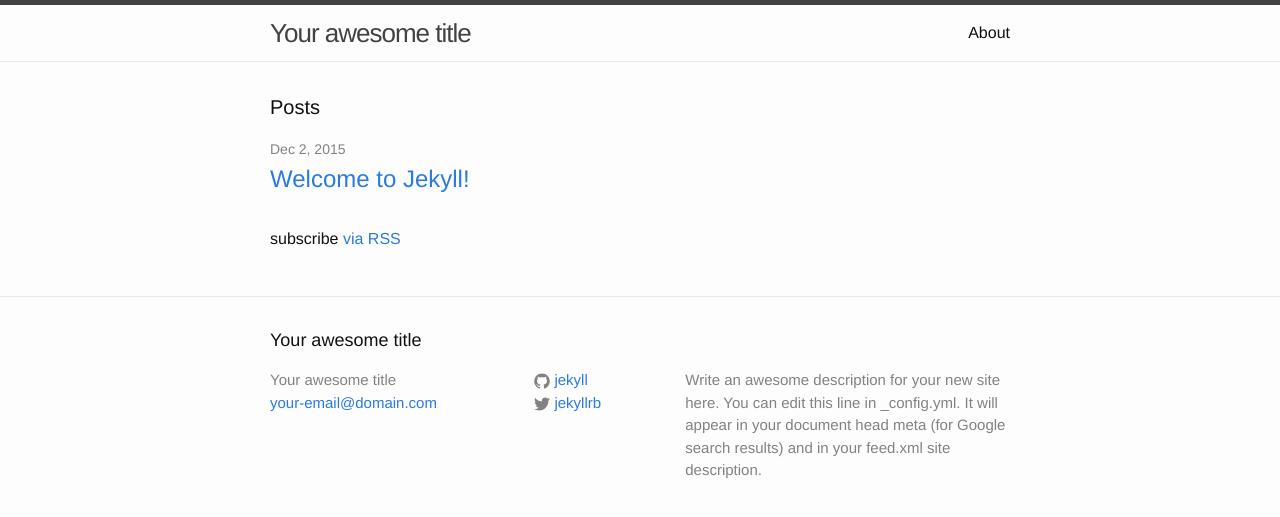
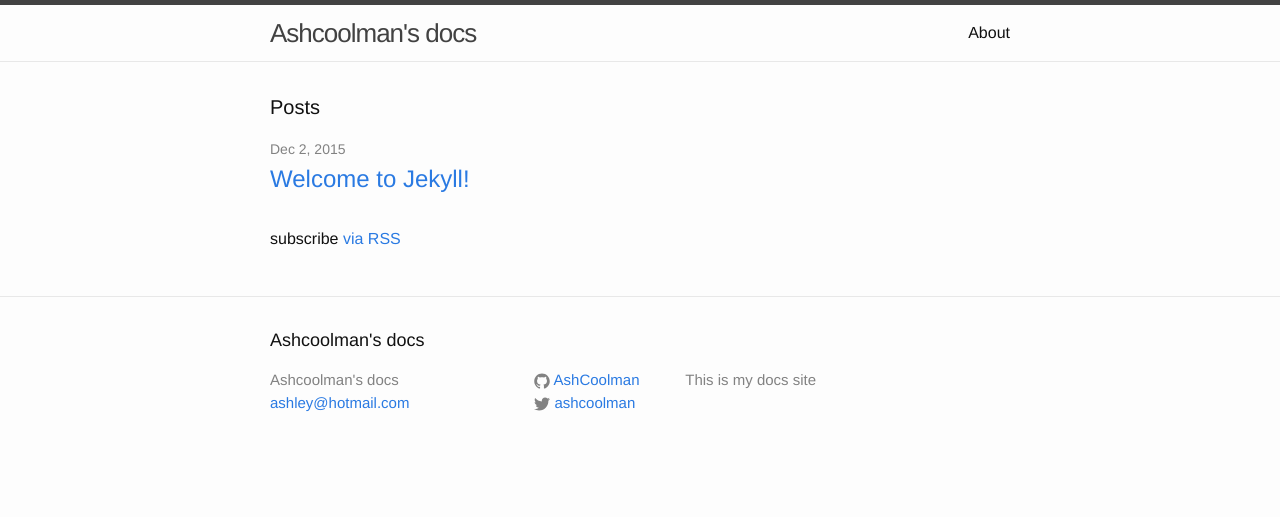
Before and after one commit to AshCoolman/docs, a Jekyll site: the page built from index.html, in a window 1280 px wide. Shown: the top 517 px of the page. Built offline with Jekyll 4.4.1, drawn with Linux system fonts in a browser that asks for light colours.

Commit message:
update (config)

```diff
--- a/_config.yml
+++ b/_config.yml
@@ -1,14 +1,14 @@
 # Site settings
-title: Your awesome title
-email: your-email@domain.com
+title: Ashcoolman's docs
+email: ashley@hotmail.com
 description: > # this means to ignore newlines until "baseurl:"
-  Write an awesome description for your new site here. You can edit this
-  line in _config.yml. It will appear in your document head meta (for
-  Google search results) and in your feed.xml site description.
+  This is my docs site
+highlighter: pygments
+github: git@github.com:AshCoolman/docs.git
 baseurl: "" # the subpath of your site, e.g. /blog/
-url: "http://yourdomain.com" # the base hostname & protocol for your site
-twitter_username: jekyllrb
-github_username:  jekyll
+url: "http://ashcoolman.com" # the base hostname & protocol for your site
+twitter_username: ashcoolman
+github_username:  AshCoolman
 
 # Build settings
 markdown: kramdown
```
